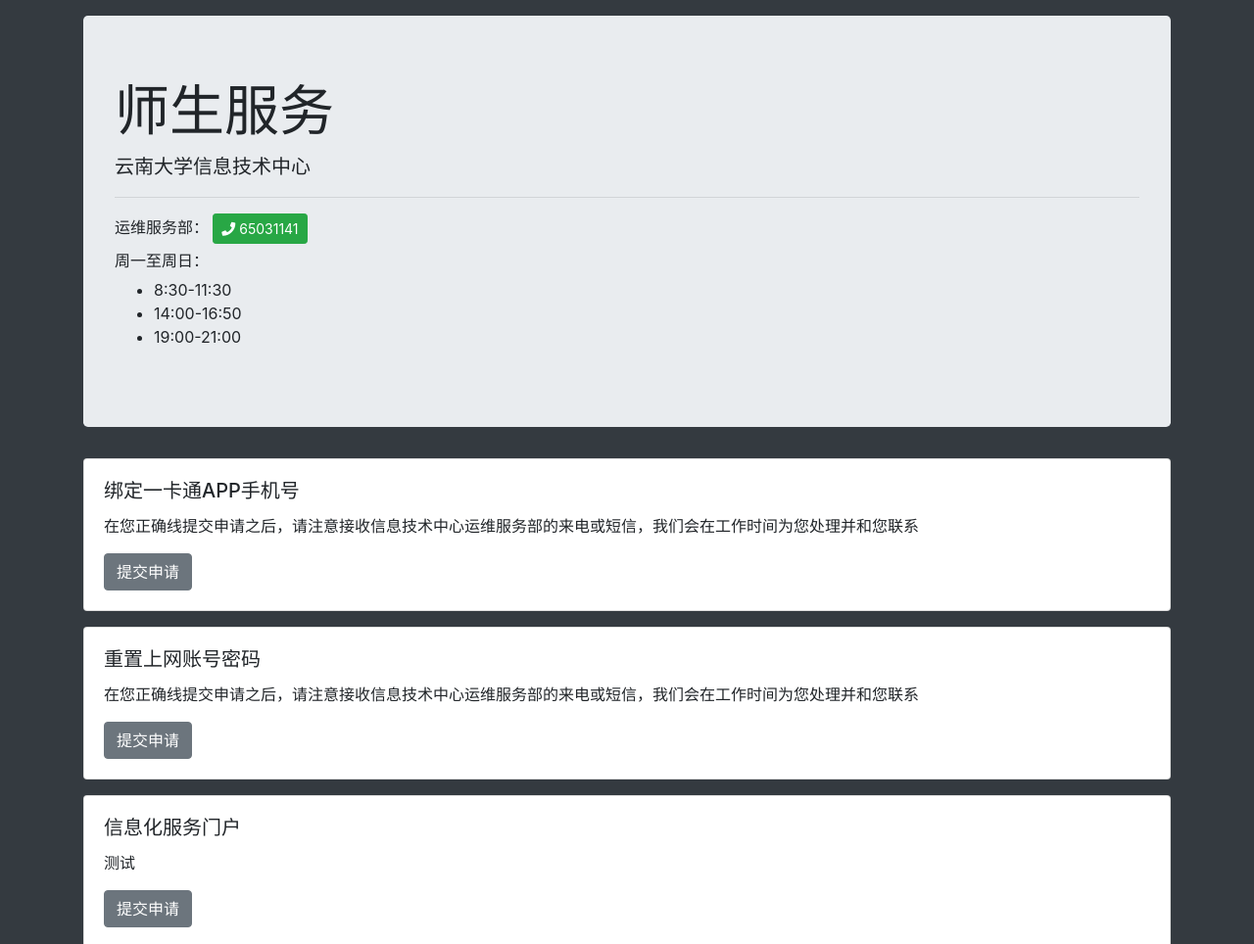
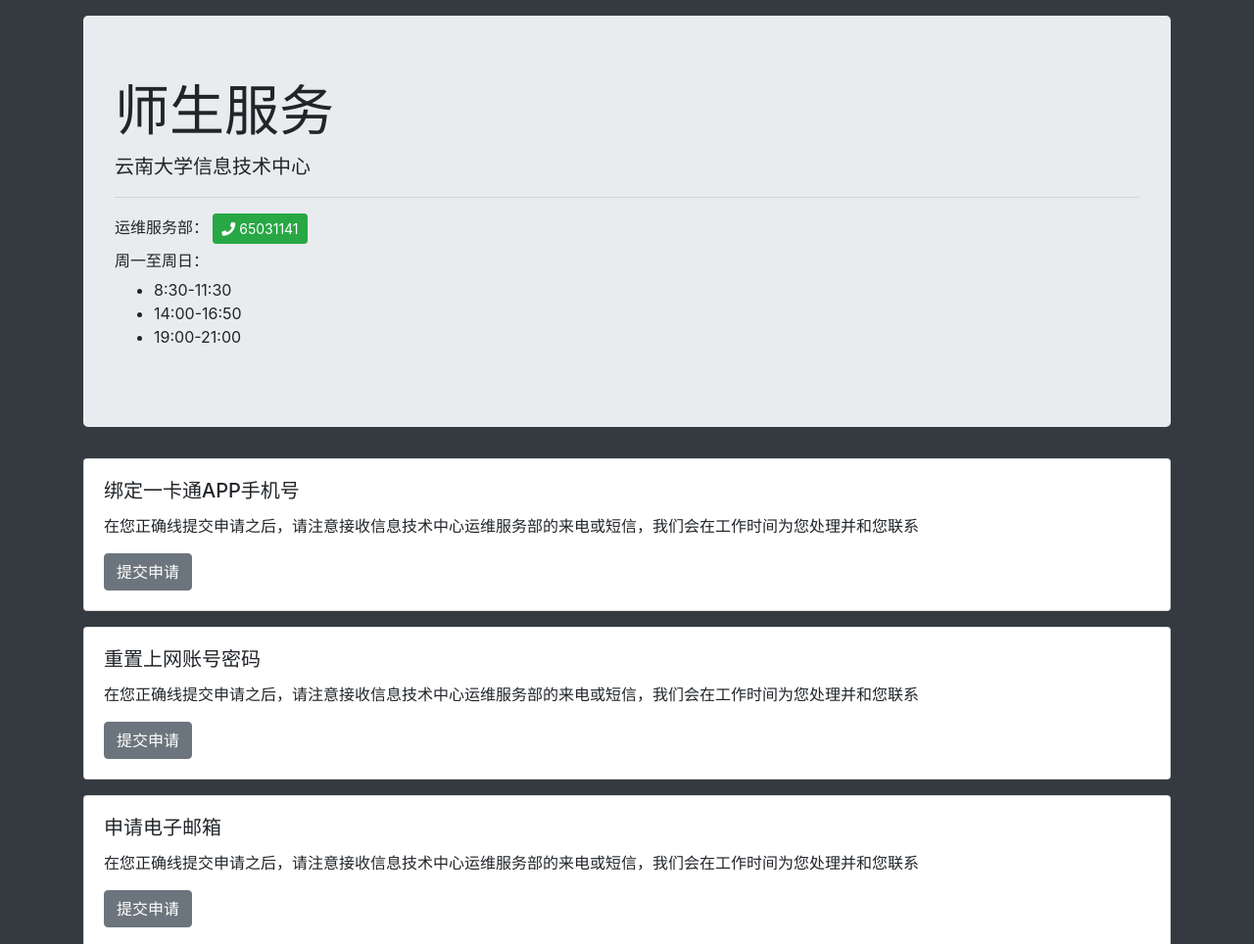
Before and after one commit to YNUOMS/ynuoms.github.io, a Jekyll site: the page built from index.html, in a window 1280 px wide. Shown: the top 964 px of the page at 98% size. Built offline with Jekyll 4.4.1, drawn with Linux system fonts in a browser that asks for light colours; nearby versions of some CDN libraries; comment, search, counter and statistics services are not loaded; grey boxes are pictures that could not be loaded.

Commit message:
Update services.yml
增加申请电子邮箱

```diff
--- a/_data/services.yml
+++ b/_data/services.yml
@@ -6,6 +6,6 @@
   description: 在您正确线提交申请之后，请注意接收信息技术中心运维服务部的来电或短信，我们会在工作时间为您处理并和您联系
   url: https://jiandaoyun.com/f/5b0cbe28e7d0143a005810a4
 
-- name: 信息化服务门户
-  description: 测试
-  url: http://www.itc.ynu.edu.cn
+- name: 申请电子邮箱
+  description: 在您正确线提交申请之后，请注意接收信息技术中心运维服务部的来电或短信，我们会在工作时间为您处理并和您联系
+  url: https://jiandaoyun.com/f/5b0cc2a7f8dc526f6d93b9e8
```
